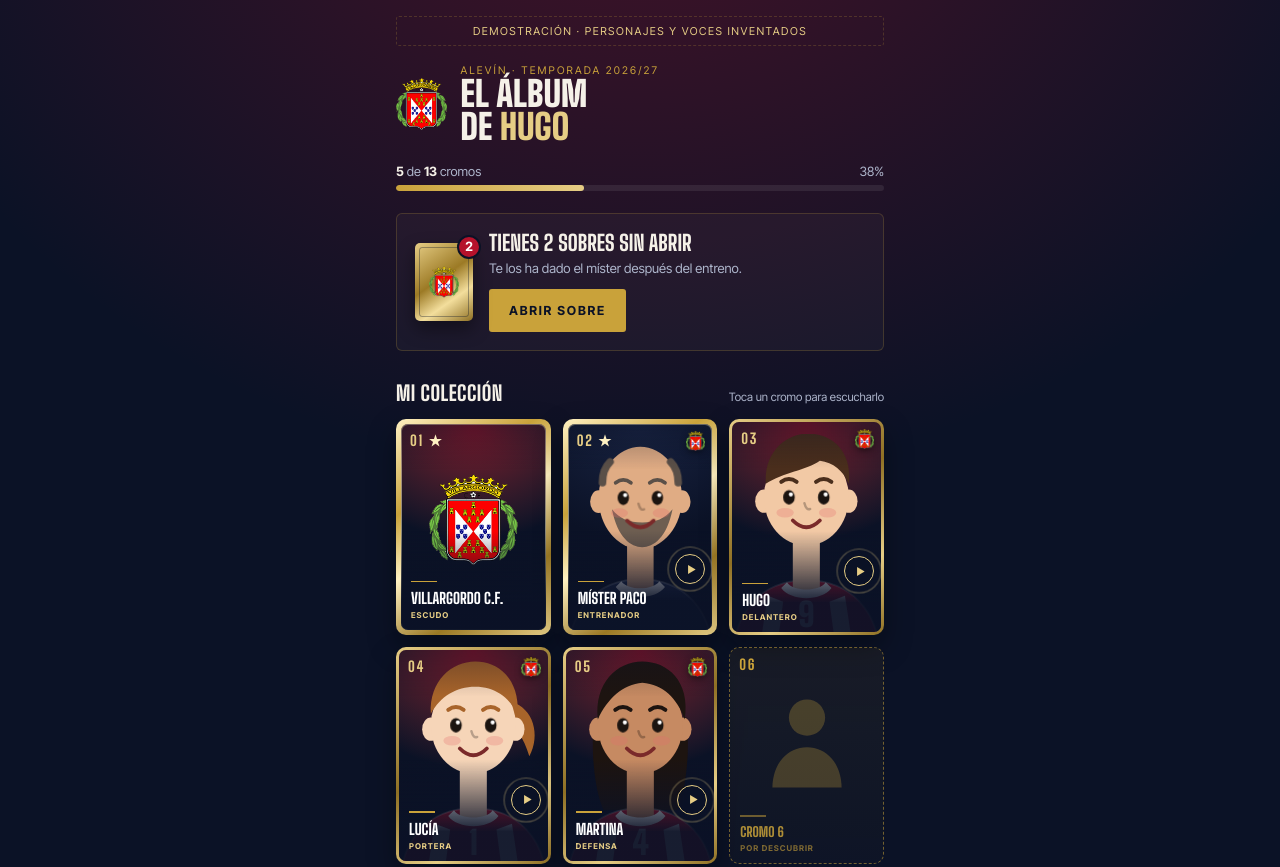
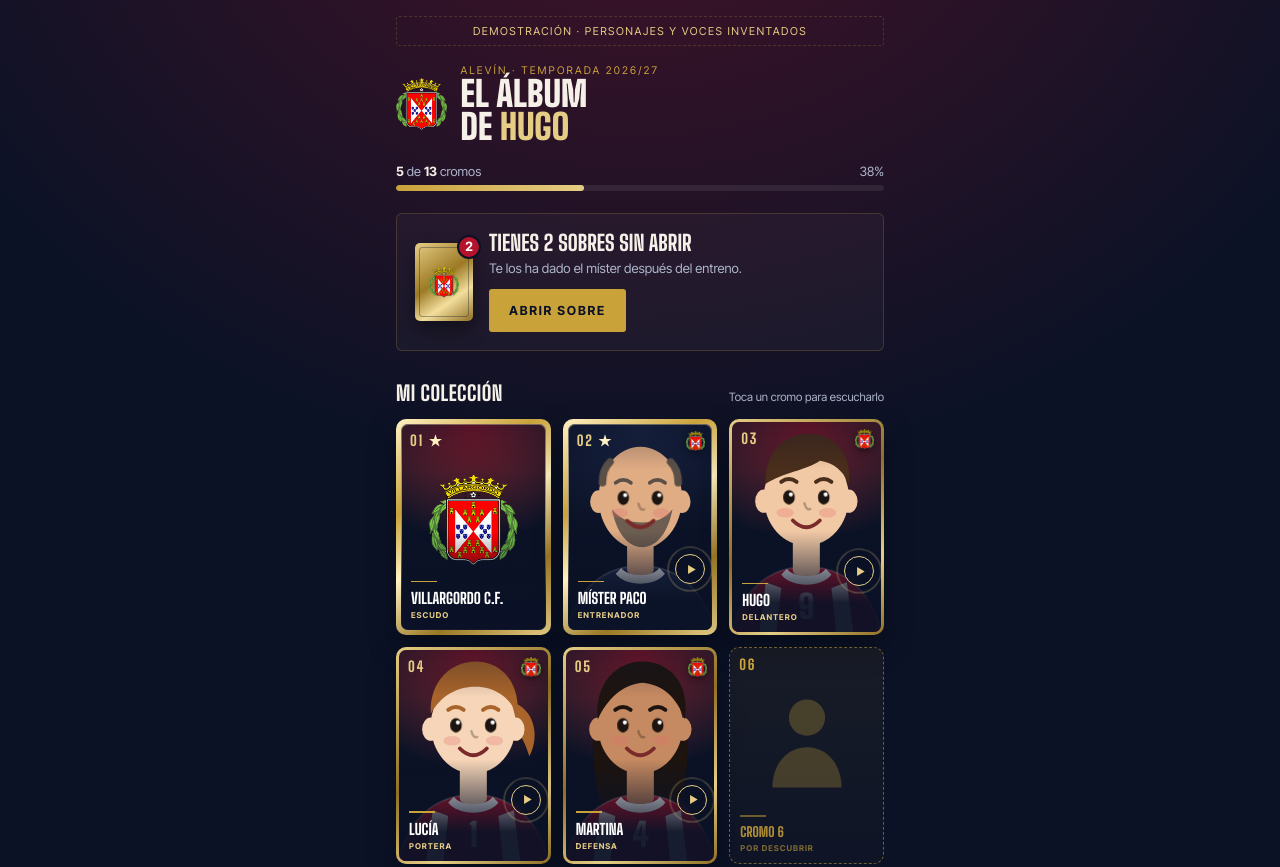
Before and after one commit to jangeldigital/villargordo-cf, a plain HTML site: page mialbum.html in a window 1280 px wide. Shown: the top 867 px of the page. Drawn offline with Linux system fonts and the light colour scheme.

Commit message:
Actualiza la web 5/11/2026, 18:17:07

```diff
--- a/mialbum.html
+++ b/mialbum.html
@@ -233,15 +233,15 @@ function avatar(p, grande){
     calvo:`<path d="M60 96c0-10 4-18 8-22M140 96c0-10-4-18-8-22" stroke="${pelo}" stroke-width="8" stroke-linecap="round" fill="none"/>`,
   }[p.pelo]||"";
   const barba = p.barba ? `<path d="M70 124c6 30 20 40 32 40s26-10 32-40c-8 10-18 14-32 14s-24-4-32-14Z" fill="${pelo}" opacity=".85"/>` : "";
-  const dorsal = p.dorsal!=null ? `<text x="100" y="246" text-anchor="middle" font-family="Big Shoulders Display,Impact,sans-serif" font-weight="900" font-size="34" fill="#fff" opacity=".92">${p.dorsal}</text>` : "";
+  const dorsal = p.dorsal!=null ? `<text x="100" y="238" text-anchor="middle" font-family="Big Shoulders Display,Impact,sans-serif" font-weight="900" font-size="34" fill="#fff" opacity=".92">${p.dorsal}</text>` : "";
   const corona = p.corona ? `<path d="M74 44l10 16l16-22l16 22l10-16l-4 28H78Z" fill="#E6CD85" stroke="#8F7024" stroke-width="2"/>` : "";
   return `<svg viewBox="22 34 156 218" preserveAspectRatio="xMidYMid slice" aria-hidden="true">
     ${atras}
-    <path d="M24 280c0-50 30-82 76-82s76 32 76 82Z" fill="${ropa}"/>
-    <path d="M24 280c0-50 30-82 76-82s76 32 76 82" fill="none" stroke="#fff" stroke-opacity=".25" stroke-width="2"/>
-    ${p.adulto ? "" : `<path d="M60 214l-10 66h18l8-60ZM140 214l10 66h-18l-8-60Z" fill="#fff" opacity=".9"/>`}
-    <path d="M86 150h28v56c0 8-28 8-28 0Z" fill="${piel}"/>
-    <path d="M80 200c6 10 34 10 40 0l6 6c-10 14-42 14-52 0Z" fill="#fff"/>
+    <path d="M20 280c0-58 32-96 80-96s80 38 80 96Z" fill="${ropa}"/>
+    <path d="M20 280c0-58 32-96 80-96s80 38 80 96" fill="none" stroke="#fff" stroke-opacity=".25" stroke-width="2"/>
+    ${p.adulto ? "" : `<path d="M58 200l-10 80h18l8-74ZM142 200l10 80h-18l-8-74Z" fill="#fff" opacity=".9"/>`}
+    <path d="M86 150h28v38c0 8-28 8-28 0Z" fill="${piel}"/>
+    <path d="M80 186c6 10 34 10 40 0l6 6c-10 14-42 14-52 0Z" fill="#fff"/>
     <ellipse cx="56" cy="116" rx="9" ry="12" fill="${piel}"/><ellipse cx="144" cy="116" rx="9" ry="12" fill="${piel}"/>
     <ellipse cx="100" cy="112" rx="44" ry="${p.adulto?54:50}" fill="${piel}"/>
     ${barba}
```
